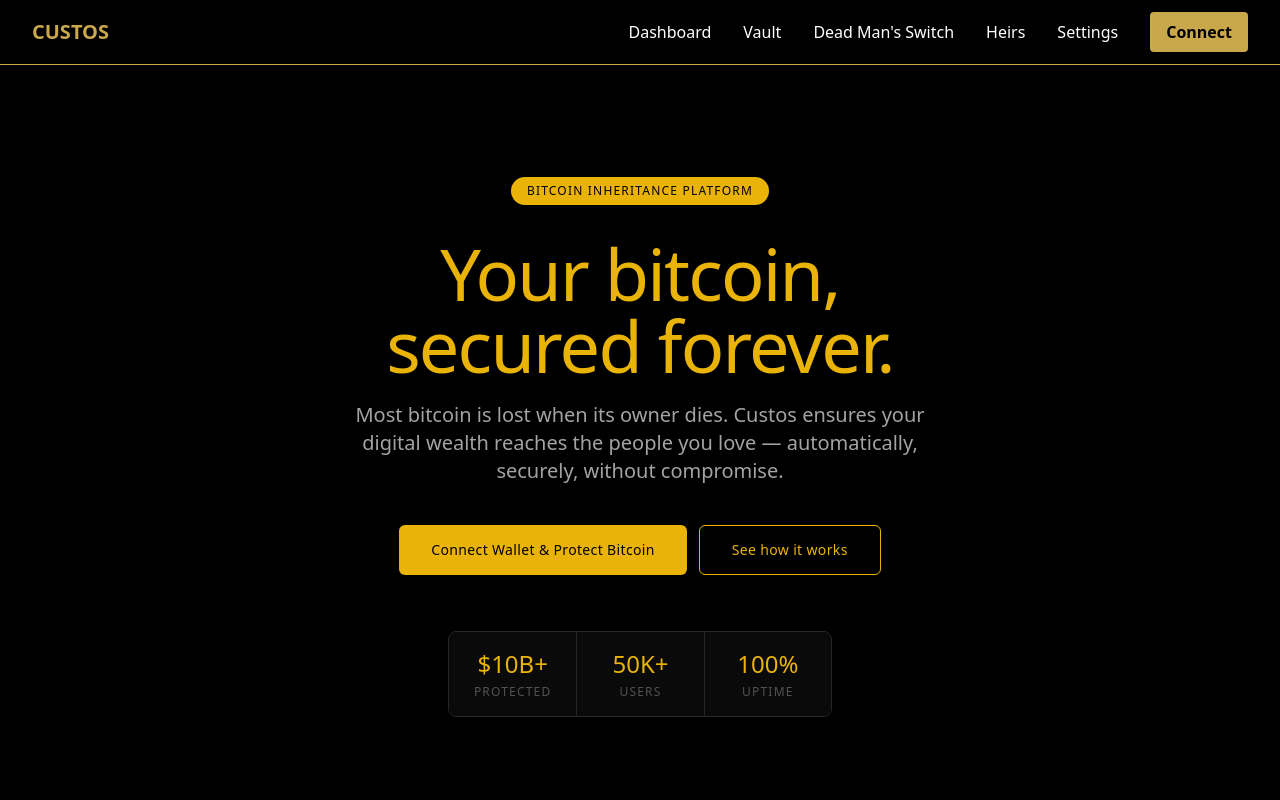
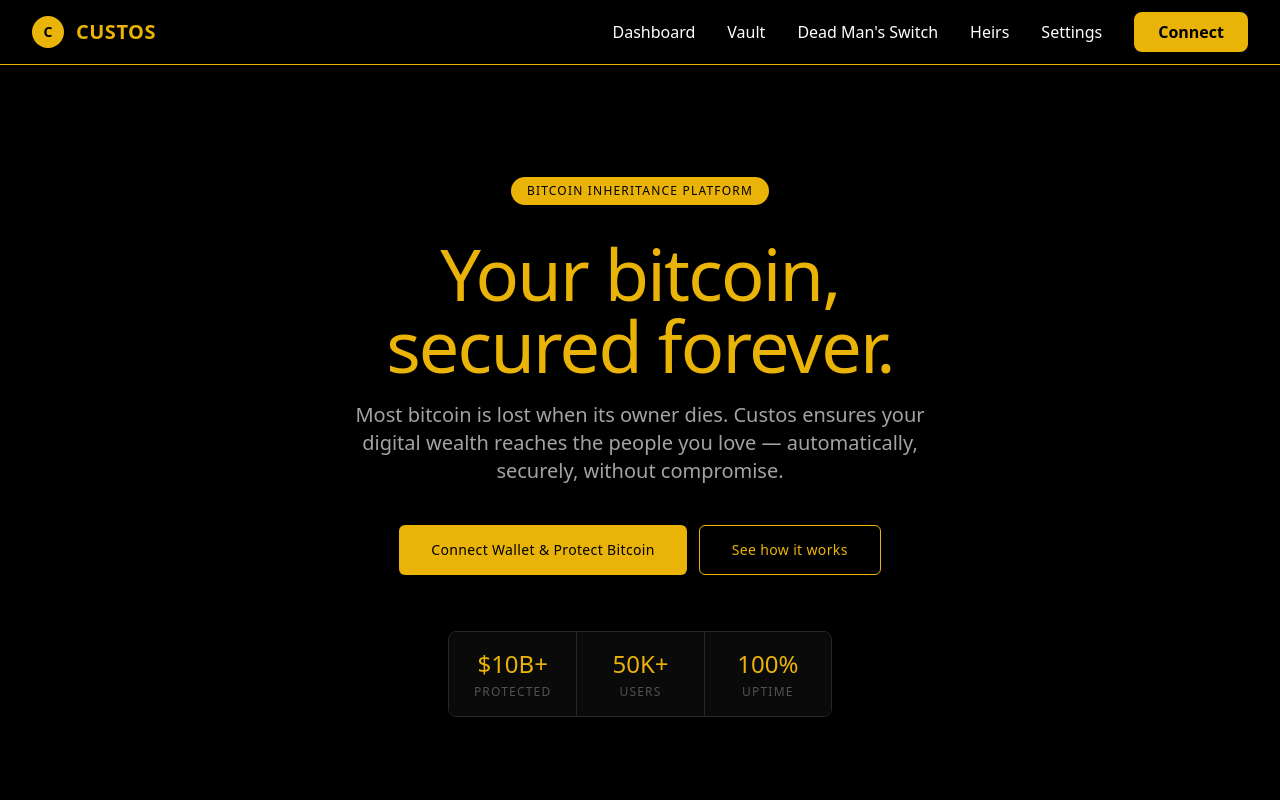
Before and after one commit to secbyteX03/Custos, a Next.js app in the folder apps/web/: page / in a window 1280 px wide. Shown: the top 800 px of the page. Built offline with nearby package versions, Linux system fonts and the light colour scheme.

Commit message:
Update Navigation component with yellow theme colors
- Replace all gold colors with yellow colors throughout Navigation
- Update logo, borders, hover states, and buttons to use yellow theme
- Improve mobile navigation styling with consistent yellow colors
- Add proper transitions and shadow effects

```diff
--- a/apps/web/src/components/Navigation.tsx
+++ b/apps/web/src/components/Navigation.tsx
@@ -7,12 +7,15 @@ export default function Navigation() {
   const [isMenuOpen, setIsMenuOpen] = useState(false)
 
   return (
-    <nav className="bg-black border-b border-gold-500">
+    <nav className="bg-black border-b border-yellow-500 shadow-lg">
       <div className="max-w-7xl mx-auto px-4 sm:px-6 lg:px-8">
         <div className="flex justify-between h-16">
           <div className="flex items-center">
-            <Link href="/" className="flex items-center">
-              <div className="text-gold-500 font-bold text-xl">
+            <Link href="/" className="flex items-center space-x-3">
+              <div className="w-8 h-8 bg-yellow-500 rounded-full flex items-center justify-center">
+                <span className="text-black font-bold text-sm">C</span>
+              </div>
+              <div className="text-yellow-500 font-bold text-xl tracking-wide">
                 CUSTOS
               </div>
             </Link>
@@ -20,22 +23,22 @@ export default function Navigation() {
 
           {/* Desktop Navigation */}
           <div className="hidden md:flex items-center space-x-8">
-            <Link href="/dashboard" className="text-white hover:text-gold-400 transition-colors">
+            <Link href="/dashboard" className="text-white hover:text-yellow-400 transition-colors duration-200 font-medium">
               Dashboard
             </Link>
-            <Link href="/vault" className="text-white hover:text-gold-400 transition-colors">
+            <Link href="/vault" className="text-white hover:text-yellow-400 transition-colors duration-200 font-medium">
               Vault
             </Link>
-            <Link href="/switch" className="text-white hover:text-gold-400 transition-colors">
+            <Link href="/switch" className="text-white hover:text-yellow-400 transition-colors duration-200 font-medium">
               Dead Man's Switch
             </Link>
-            <Link href="/heirs" className="text-white hover:text-gold-400 transition-colors">
+            <Link href="/heirs" className="text-white hover:text-yellow-400 transition-colors duration-200 font-medium">
               Heirs
             </Link>
-            <Link href="/settings" className="text-white hover:text-gold-400 transition-colors">
+            <Link href="/settings" className="text-white hover:text-yellow-400 transition-colors duration-200 font-medium">
               Settings
             </Link>
-            <button className="bg-gold-500 text-black px-4 py-2 rounded hover:bg-gold-400 transition-colors font-semibold">
+            <button className="bg-yellow-500 text-black px-6 py-2 rounded-lg hover:bg-yellow-400 transition-colors duration-200 font-semibold shadow-md hover:shadow-yellow-500/25">
               Connect
             </button>
           </div>
@@ -44,7 +47,7 @@ export default function Navigation() {
           <div className="md:hidden flex items-center">
             <button
               onClick={() => setIsMenuOpen(!isMenuOpen)}
-              className="text-white hover:text-gold-400 p-2"
+              className="text-white hover:text-yellow-400 p-2"
             >
               <svg className="h-6 w-6" fill="none" strokeLinecap="round" strokeLinejoin="round" strokeWidth="2" viewBox="0 0 24 24" stroke="currentColor">
                 {isMenuOpen ? (
@@ -60,23 +63,23 @@ export default function Navigation() {
         {/* Mobile Navigation */}
         {isMenuOpen && (
           <div className="md:hidden">
-            <div className="px-2 pt-2 pb-3 space-y-1 sm:px-3 bg-black-900">
-              <Link href="/dashboard" className="text-white hover:text-gold-400 block px-3 py-2 rounded-md text-base font-medium">
+            <div className="px-2 pt-2 pb-3 space-y-1 sm:px-3 bg-neutral-900 border-t border-yellow-500">
+              <Link href="/dashboard" className="text-white hover:text-yellow-400 block px-3 py-2 rounded-md text-base font-medium transition-colors duration-200">
                 Dashboard
               </Link>
-              <Link href="/vault" className="text-white hover:text-gold-400 block px-3 py-2 rounded-md text-base font-medium">
+              <Link href="/vault" className="text-white hover:text-yellow-400 block px-3 py-2 rounded-md text-base font-medium transition-colors duration-200">
                 Vault
               </Link>
-              <Link href="/switch" className="text-white hover:text-gold-400 block px-3 py-2 rounded-md text-base font-medium">
+              <Link href="/switch" className="text-white hover:text-yellow-400 block px-3 py-2 rounded-md text-base font-medium transition-colors duration-200">
                 Dead Man's Switch
               </Link>
-              <Link href="/heirs" className="text-white hover:text-gold-400 block px-3 py-2 rounded-md text-base font-medium">
+              <Link href="/heirs" className="text-white hover:text-yellow-400 block px-3 py-2 rounded-md text-base font-medium transition-colors duration-200">
                 Heirs
               </Link>
-              <Link href="/settings" className="text-white hover:text-gold-400 block px-3 py-2 rounded-md text-base font-medium">
+              <Link href="/settings" className="text-white hover:text-yellow-400 block px-3 py-2 rounded-md text-base font-medium transition-colors duration-200">
                 Settings
               </Link>
-              <button className="bg-gold-500 text-black px-4 py-2 rounded hover:bg-gold-400 transition-colors font-semibold w-full text-left">
+              <button className="bg-yellow-500 text-black px-4 py-2 rounded-lg hover:bg-yellow-400 transition-colors duration-200 font-semibold w-full text-left shadow-md">
                 Connect
               </button>
             </div>
```
